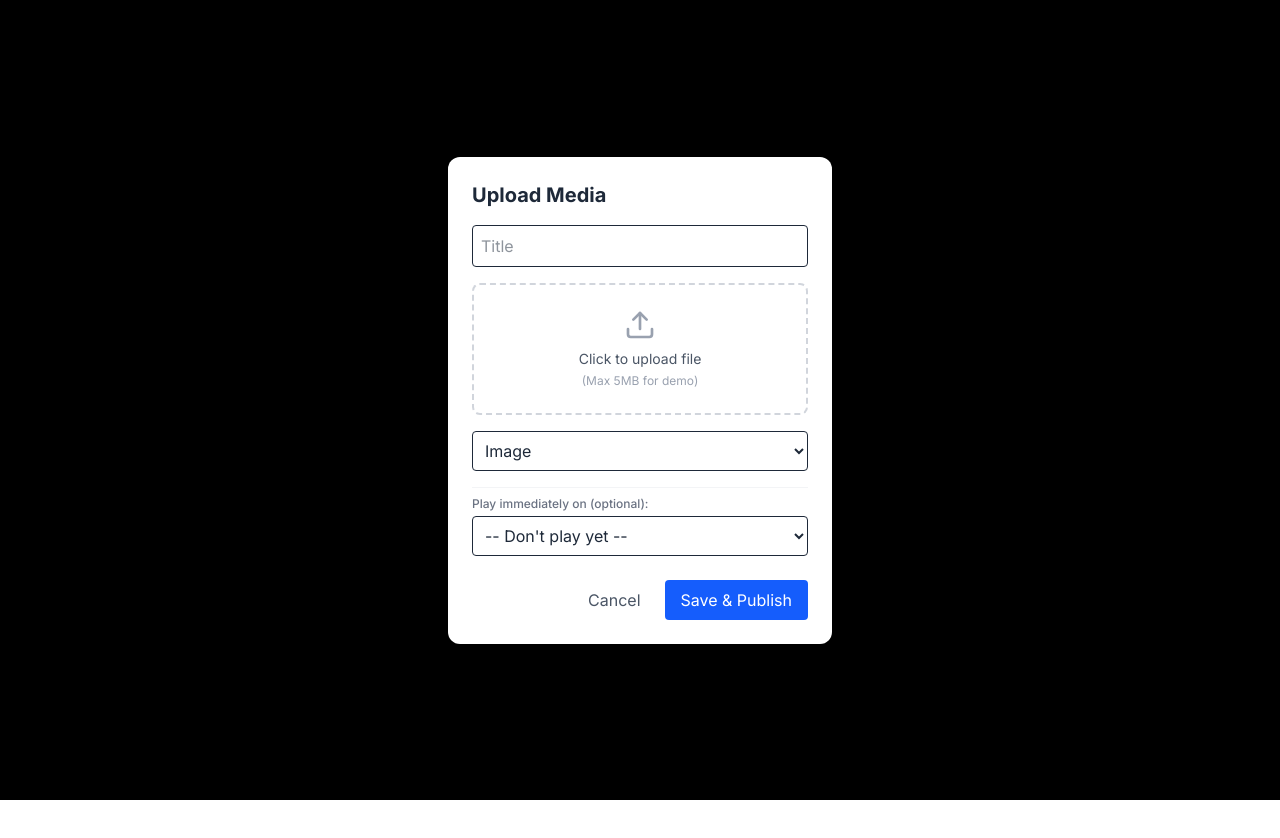
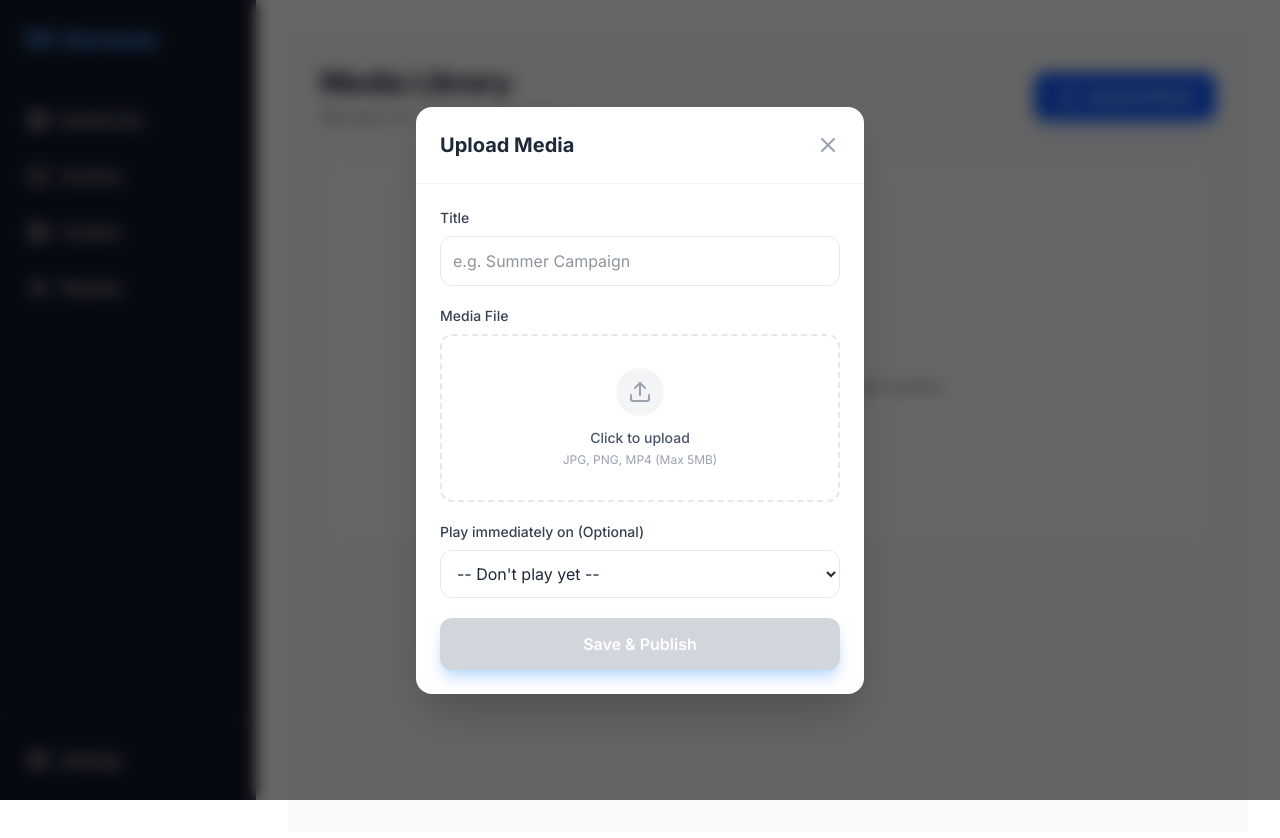
Before and after one commit to sankarkaranam/SK_Genesis, a Next.js app in the folder frontend/: page /content in a window 1280 px wide. Both pictures are taken after a click on the button "Upload Media". Shown: the top 838 px of the page. Before the commit the page ends 800 px from the top, so only its background shows below. Built offline with nearby package versions, Linux system fonts and the light colour scheme.

Commit message:
Revamp Content UI and fix persistence

```diff
--- a/frontend/src/app/(dashboard)/content/page.tsx
+++ b/frontend/src/app/(dashboard)/content/page.tsx
@@ -1,14 +1,16 @@
 'use client';
 import { useState, useEffect } from 'react';
 import axios from 'axios';
-import { Upload, Image as ImageIcon, Film } from 'lucide-react';
+import { Upload, Play, Trash2, Edit2, MoreVertical, Image as ImageIcon, Film, X } from 'lucide-react';
 
 export default function ContentPage() {
-    const [contentList, setContentList] = useState([]);
+    const [contentList, setContentList] = useState<any[]>([]);
+    const [devices, setDevices] = useState<any[]>([]);
     const [showUploadModal, setShowUploadModal] = useState(false);
+    const [showEditModal, setShowEditModal] = useState(false);
+    const [editingContent, setEditingContent] = useState<any>(null);
+
     const [newContent, setNewContent] = useState({ title: '', url: '', type: 'image' });
-
-    const [devices, setDevices] = useState([]);
     const [selectedDeviceId, setSelectedDeviceId] = useState('');
 
     useEffect(() => {
@@ -18,10 +20,19 @@ export default function ContentPage() {
 
     const fetchContent = async () => {
         try {
+            // Hybrid: Try to get from API, fallback/merge with LocalStorage for demo stability
             const res = await axios.get('/api/content');
-            setContentList(res.data);
+            const apiContent = res.data;
+
+            const localContent = JSON.parse(localStorage.getItem('sk_demo_content') || '[]');
+
+            // Merge unique items by ID
+            const merged = [...apiContent, ...localContent.filter((l: any) => !apiContent.find((a: any) => a._id === l._id))];
+            setContentList(merged);
         } catch (err) {
             console.error(err);
+            // Fallback to local only
+            setContentList(JSON.parse(localStorage.getItem('sk_demo_content') || '[]'));
         }
     };
 
@@ -36,63 +47,164 @@ export default function ContentPage() {
 
     const handleUpload = async () => {
         try {
-            await axios.post('/api/content', { ...newContent, addToDeviceId: selectedDeviceId });
+            const payload = { ...newContent, addToDeviceId: selectedDeviceId };
+
+            // 1. Save to API
+            const res = await axios.post('/api/content', payload);
+
+            // 2. Save to LocalStorage (Backup for Vercel Demo)
+            const currentLocal = JSON.parse(localStorage.getItem('sk_demo_content') || '[]');
+            currentLocal.push(res.data);
+            localStorage.setItem('sk_demo_content', JSON.stringify(currentLocal));
+
             setShowUploadModal(false);
             setNewContent({ title: '', url: '', type: 'image' });
             setSelectedDeviceId('');
             fetchContent();
         } catch (err) {
-            alert('Upload failed');
+            console.error(err);
+            alert('Upload failed. Please try again.');
         }
     };
 
+    const handleEdit = async () => {
+        if (!editingContent) return;
+        try {
+            // In a real app, PUT /api/content/:id
+            // For demo, we update local state and localStorage
+            const updatedList = contentList.map(item =>
+                item._id === editingContent._id ? editingContent : item
+            );
+            setContentList(updatedList);
+            localStorage.setItem('sk_demo_content', JSON.stringify(updatedList));
+
+            setShowEditModal(false);
+            setEditingContent(null);
+        } catch (err) {
+            console.error(err);
+        }
+    };
+
+    const handleDelete = async (id: string) => {
+        if (!confirm('Are you sure you want to delete this media?')) return;
+        try {
+            // In a real app, DELETE /api/content/:id
+            const updatedList = contentList.filter(item => item._id !== id);
+            setContentList(updatedList);
+            localStorage.setItem('sk_demo_content', JSON.stringify(updatedList));
+        } catch (err) {
+            console.error(err);
+        }
+    };
+
+    const openEditModal = (item: any) => {
+        setEditingContent({ ...item });
+        setShowEditModal(true);
+    };
+
     return (
+        <div className="p-8 bg-gray-50 min-h-screen">
+            <div className="flex justify-between items-center mb-8">
                 <div>
-            <div className="flex justify-between items-center mb-8">
-                <h1 className="text-3xl font-bold text-gray-800">Media Library</h1>
+                    <h1 className="text-3xl font-bold text-gray-900 tracking-tight">Media Library</h1>
+                    <p className="text-gray-500 mt-1">Manage your images and videos</p>
+                </div>
                 <button
                     onClick={() => setShowUploadModal(true)}
-                    className="bg-blue-600 text-white px-4 py-2 rounded-lg flex items-center space-x-2 hover:bg-blue-700"
+                    className="bg-blue-600 hover:bg-blue-700 text-white px-6 py-3 rounded-xl font-medium shadow-lg shadow-blue-200 transition-all flex items-center space-x-2"
                 >
                     <Upload size={20} />
                     <span>Upload Media</span>
                 </button>
             </div>
 
-            <div className="grid grid-cols-1 md:grid-cols-4 gap-6">
-                {contentList.map((item: any) => (
-                    <div key={item._id} className="bg-white rounded-xl shadow-sm border border-gray-100 overflow-hidden group">
-                        <div className="h-40 bg-gray-100 flex items-center justify-center relative">
+            {contentList.length === 0 ? (
+                <div className="flex flex-col items-center justify-center h-96 bg-white rounded-3xl border border-dashed border-gray-300">
+                    <div className="bg-blue-50 p-4 rounded-full mb-4">
+                        <ImageIcon size={40} className="text-blue-500" />
+                    </div>
+                    <h3 className="text-xl font-semibold text-gray-800">No media yet</h3>
+                    <p className="text-gray-500 mb-6">Upload your first image or video to get started.</p>
+                    <button
+                        onClick={() => setShowUploadModal(true)}
+                        className="text-blue-600 font-medium hover:underline"
+                    >
+                        Upload Now
+                    </button>
+                </div>
+            ) : (
+                <div className="grid grid-cols-1 md:grid-cols-2 lg:grid-cols-3 xl:grid-cols-4 gap-6">
+                    {contentList.map((item) => (
+                        <div key={item._id} className="group bg-white rounded-2xl border border-gray-100 shadow-sm hover:shadow-xl transition-all duration-300 overflow-hidden relative">
+                            {/* Image Thumbnail */}
+                            <div className="h-48 w-full bg-gray-100 relative overflow-hidden">
                                 {item.type === 'image' ? (
-                                <img src={item.url} alt={item.title} className="w-full h-full object-cover" />
+                                    <img src={item.url} alt={item.title} className="w-full h-full object-cover transform group-hover:scale-105 transition-transform duration-500" />
                                 ) : (
-                                <div className="flex flex-col items-center text-gray-400">
-                                    <Film size={40} />
+                                    <div className="w-full h-full flex items-center justify-center bg-gray-900">
+                                        <video src={item.url} className="w-full h-full object-cover opacity-60" />
+                                        <Play size={40} className="text-white absolute z-10" />
                                     </div>
                                 )}
+                                <div className="absolute top-3 right-3 bg-black/50 backdrop-blur-md text-white text-xs px-2 py-1 rounded-full uppercase font-bold tracking-wider">
+                                    {item.type}
                                 </div>
-                        <div className="p-4">
-                            <h3 className="font-bold text-gray-900 truncate">{item.title}</h3>
-                            <p className="text-xs text-gray-500 mt-1 uppercase">{item.type}</p>
+                            </div>
+
+                            {/* Content Info */}
+                            <div className="p-5">
+                                <h3 className="font-bold text-gray-800 truncate mb-1">{item.title}</h3>
+                                <p className="text-xs text-gray-400">Added just now</p>
+
+                                {/* Actions */}
+                                <div className="mt-4 flex items-center justify-between pt-4 border-t border-gray-50">
+                                    <button
+                                        onClick={() => openEditModal(item)}
+                                        className="flex items-center space-x-1 text-gray-500 hover:text-blue-600 transition-colors text-sm font-medium"
+                                    >
+                                        <Edit2 size={16} />
+                                        <span>Edit</span>
+                                    </button>
+                                    <button
+                                        onClick={() => handleDelete(item._id)}
+                                        className="flex items-center space-x-1 text-gray-500 hover:text-red-600 transition-colors text-sm font-medium"
+                                    >
+                                        <Trash2 size={16} />
+                                        <span>Delete</span>
+                                    </button>
+                                </div>
                             </div>
                         </div>
                     ))}
                 </div>
+            )}
 
+            {/* Upload Modal */}
             {showUploadModal && (
-                <div className="fixed inset-0 bg-black bg-opacity-50 flex items-center justify-center z-50">
-                    <div className="bg-white p-6 rounded-xl w-96">
-                        <h2 className="text-xl font-bold mb-4 text-gray-800">Upload Media</h2>
-                        <div className="space-y-4">
+                <div className="fixed inset-0 bg-black/60 backdrop-blur-sm flex items-center justify-center z-50 p-4">
+                    <div className="bg-white rounded-2xl shadow-2xl w-full max-w-md overflow-hidden animate-in fade-in zoom-in duration-200">
+                        <div className="p-6 border-b border-gray-100 flex justify-between items-center">
+                            <h2 className="text-xl font-bold text-gray-800">Upload Media</h2>
+                            <button onClick={() => setShowUploadModal(false)} className="text-gray-400 hover:text-gray-600">
+                                <X size={24} />
+                            </button>
+                        </div>
+
+                        <div className="p-6 space-y-5">
+                            <div>
+                                <label className="block text-sm font-medium text-gray-700 mb-2">Title</label>
                                 <input
                                     type="text"
-                                placeholder="Title"
-                                className="w-full border p-2 rounded text-gray-800"
+                                    placeholder="e.g. Summer Campaign"
+                                    className="w-full border border-gray-200 p-3 rounded-xl text-gray-800 focus:ring-2 focus:ring-blue-500 outline-none transition-all"
                                     value={newContent.title}
                                     onChange={(e) => setNewContent({ ...newContent, title: e.target.value })}
                                 />
+                            </div>
 
-                            <div className="border-2 border-dashed border-gray-300 rounded-lg p-6 flex flex-col items-center justify-center text-center cursor-pointer hover:bg-gray-50">
+                            <div>
+                                <label className="block text-sm font-medium text-gray-700 mb-2">Media File</label>
+                                <div className="border-2 border-dashed border-gray-200 rounded-xl p-8 flex flex-col items-center justify-center text-center cursor-pointer hover:bg-blue-50 hover:border-blue-200 transition-all group">
                                     <input
                                         type="file"
                                         accept="image/*,video/*"
@@ -114,49 +226,86 @@ export default function ContentPage() {
                                             }
                                         }}
                                     />
-                                <label htmlFor="file-upload" className="cursor-pointer flex flex-col items-center">
-                                    <Upload size={32} className="text-gray-400 mb-2" />
-                                    <span className="text-sm text-gray-600">Click to upload file</span>
-                                    <span className="text-xs text-gray-400 mt-1">(Max 5MB for demo)</span>
+                                    <label htmlFor="file-upload" className="cursor-pointer flex flex-col items-center w-full">
+                                        <div className="bg-gray-100 p-3 rounded-full mb-3 group-hover:bg-white transition-colors">
+                                            <Upload size={24} className="text-gray-400 group-hover:text-blue-500" />
+                                        </div>
+                                        <span className="text-sm font-medium text-gray-600 group-hover:text-blue-600">Click to upload</span>
+                                        <span className="text-xs text-gray-400 mt-1">JPG, PNG, MP4 (Max 5MB)</span>
                                     </label>
+                                </div>
                             </div>
 
                             {newContent.url && (
-                                <div className="mt-2">
-                                    <p className="text-xs text-green-600 font-medium">File selected!</p>
-                                    {newContent.type === 'image' && (
-                                        <img src={newContent.url} alt="Preview" className="h-20 w-auto mt-2 rounded border" />
+                                <div className="bg-gray-50 p-3 rounded-lg flex items-center space-x-3">
+                                    <div className="h-12 w-12 bg-gray-200 rounded overflow-hidden flex-shrink-0">
+                                        {newContent.type === 'image' ? (
+                                            <img src={newContent.url} className="h-full w-full object-cover" />
+                                        ) : (
+                                            <div className="h-full w-full flex items-center justify-center bg-gray-800"><Film size={16} className="text-white" /></div>
                                         )}
+                                    </div>
+                                    <div className="flex-1 min-w-0">
+                                        <p className="text-sm font-medium text-gray-900 truncate">Ready to upload</p>
+                                        <p className="text-xs text-gray-500 uppercase">{newContent.type}</p>
+                                    </div>
                                 </div>
                             )}
 
+                            <div>
+                                <label className="block text-sm font-medium text-gray-700 mb-2">Play immediately on (Optional)</label>
                                 <select
-                                className="w-full border p-2 rounded text-gray-800"
-                                value={newContent.type}
-                                onChange={(e) => setNewContent({ ...newContent, type: e.target.value })}
-                                disabled
-                            >
-                                <option value="image">Image</option>
-                                <option value="video">Video</option>
-                            </select>
-
-                            <div className="pt-2 border-t border-gray-100">
-                                <label className="block text-xs font-medium text-gray-500 mb-1">Play immediately on (optional):</label>
-                                <select
-                                    className="w-full border p-2 rounded text-gray-800"
+                                    className="w-full border border-gray-200 p-3 rounded-xl text-gray-800 focus:ring-2 focus:ring-blue-500 outline-none"
                                     value={selectedDeviceId}
                                     onChange={(e) => setSelectedDeviceId(e.target.value)}
                                 >
                                     <option value="">-- Don't play yet --</option>
-                                    {devices.map((d: any) => (
-                                        <option key={d._id} value={d._id}>{d.name}</option>
+                                    {devices.map(d => (
+                                        <option key={d._id} value={d._id}>{d.name} ({d.status})</option>
                                     ))}
                                 </select>
                             </div>
+
+                            <button
+                                onClick={handleUpload}
+                                disabled={!newContent.url}
+                                className="w-full bg-blue-600 disabled:bg-gray-300 disabled:cursor-not-allowed text-white py-3.5 rounded-xl font-semibold hover:bg-blue-700 transition-all shadow-lg shadow-blue-200"
+                            >
+                                Save & Publish
+                            </button>
                         </div>
-                        <div className="flex justify-end space-x-2 mt-6">
-                            <button onClick={() => setShowUploadModal(false)} className="px-4 py-2 text-gray-600">Cancel</button>
-                            <button onClick={handleUpload} className="px-4 py-2 bg-blue-600 text-white rounded">Save & Publish</button>
+                    </div>
+                </div>
+            )}
+
+            {/* Edit Modal */}
+            {showEditModal && editingContent && (
+                <div className="fixed inset-0 bg-black/60 backdrop-blur-sm flex items-center justify-center z-50 p-4">
+                    <div className="bg-white rounded-2xl shadow-2xl w-full max-w-md overflow-hidden animate-in fade-in zoom-in duration-200">
+                        <div className="p-6 border-b border-gray-100 flex justify-between items-center">
+                            <h2 className="text-xl font-bold text-gray-800">Edit Media</h2>
+                            <button onClick={() => setShowEditModal(false)} className="text-gray-400 hover:text-gray-600">
+                                <X size={24} />
+                            </button>
+                        </div>
+
+                        <div className="p-6 space-y-5">
+                            <div>
+                                <label className="block text-sm font-medium text-gray-700 mb-2">Title</label>
+                                <input
+                                    type="text"
+                                    className="w-full border border-gray-200 p-3 rounded-xl text-gray-800 focus:ring-2 focus:ring-blue-500 outline-none"
+                                    value={editingContent.title}
+                                    onChange={(e) => setEditingContent({ ...editingContent, title: e.target.value })}
+                                />
+                            </div>
+
+                            <button
+                                onClick={handleEdit}
+                                className="w-full bg-blue-600 text-white py-3.5 rounded-xl font-semibold hover:bg-blue-700 transition-all shadow-lg shadow-blue-200"
+                            >
+                                Save Changes
+                            </button>
                         </div>
                     </div>
                 </div>
```
Lines whose indentation alone changed are shown as unchanged.
